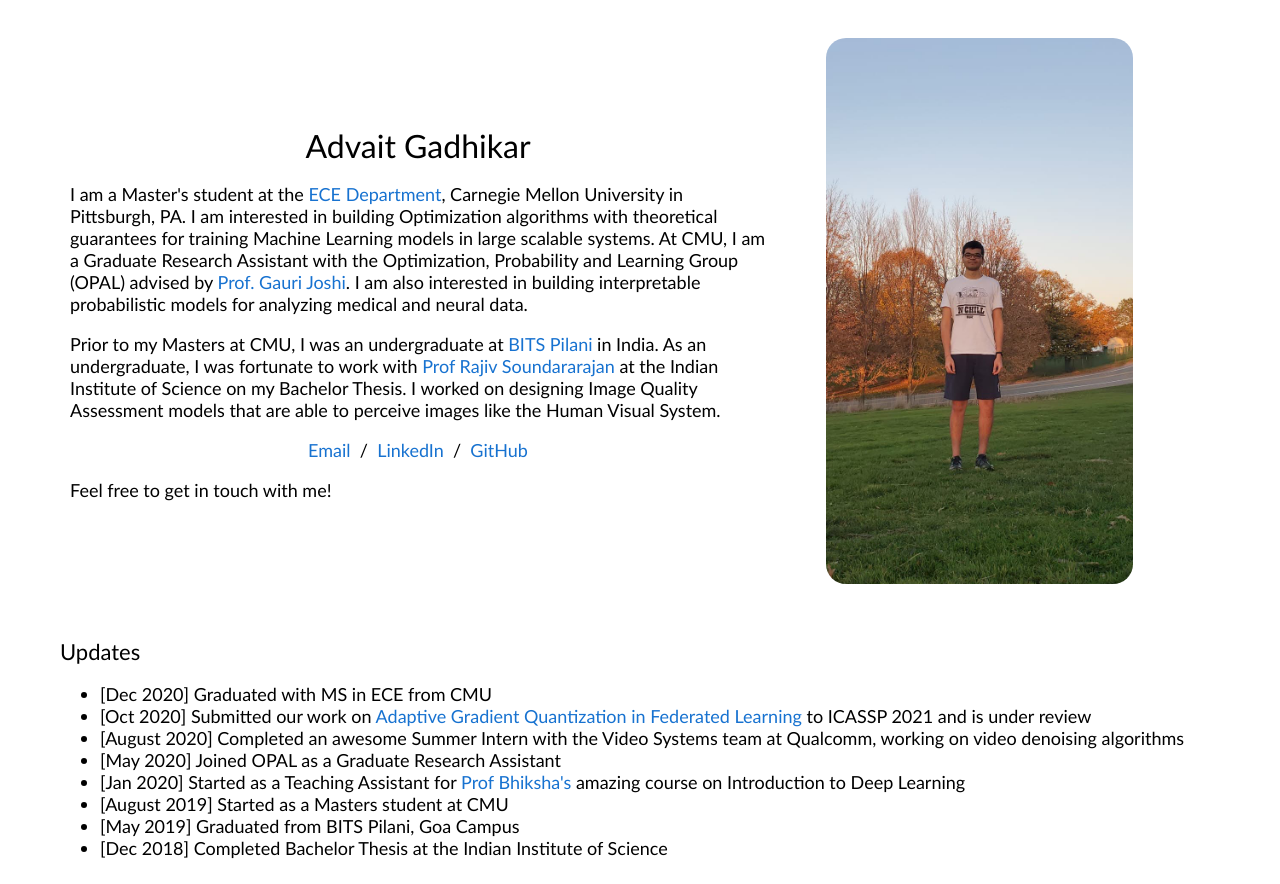
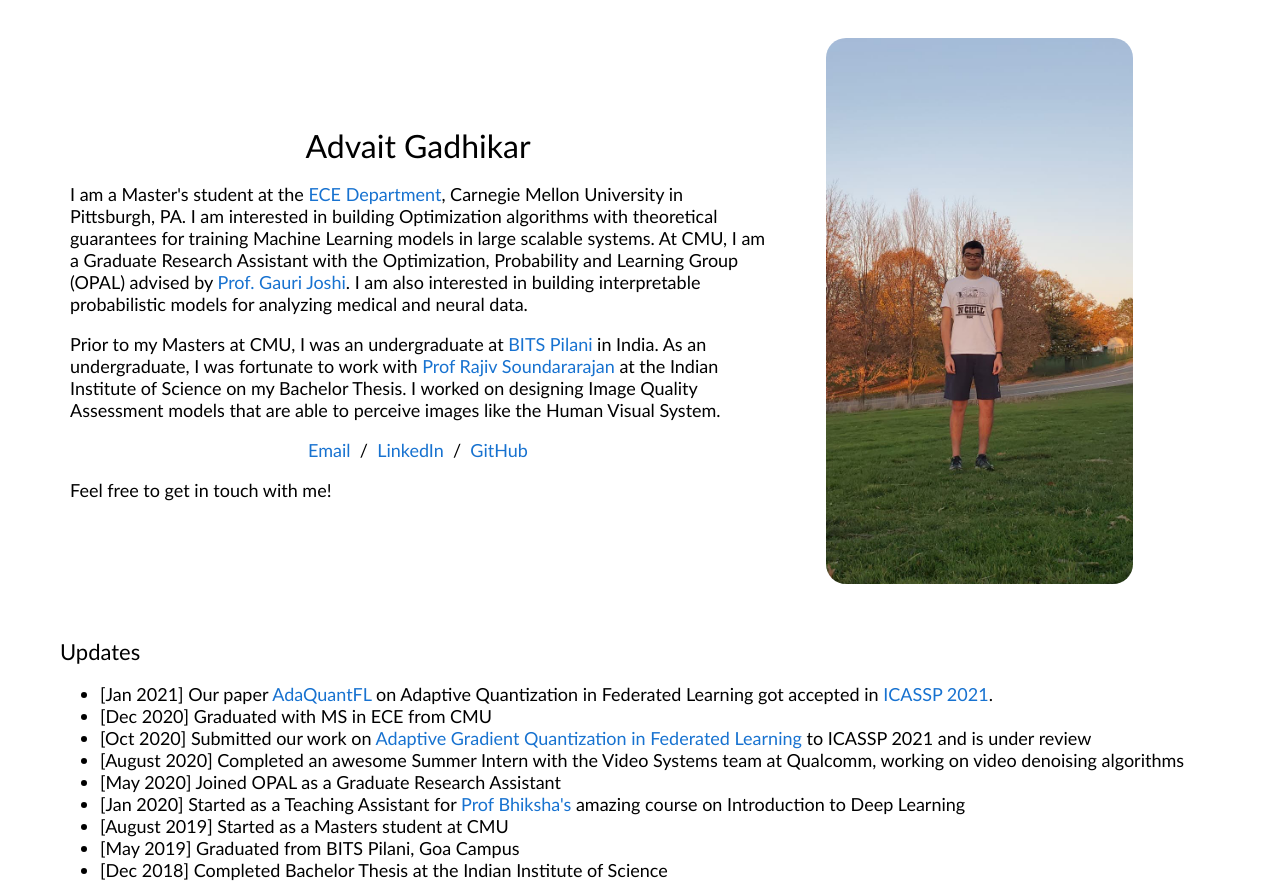
Before and after one commit to AdvaitGadhikar/advaitgadhikar.github.io, a plain HTML site: page index.html in a window 1280 px wide. Shown: the top 884 px of the page. Drawn offline with Linux system fonts and the light colour scheme.

Commit message:
added update

```diff
--- a/index.html
+++ b/index.html
@@ -48,6 +48,7 @@
               <heading>Updates</heading>
               <p>
                 <ul>
+                  <li>[Jan 2021] Our paper <a href="https://arxiv.org/abs/2102.04487"> AdaQuantFL</a> on Adaptive Quantization in Federated Learning got accepted in <a href="https://2021.ieeeicassp.org/">ICASSP 2021</a>. </li>
                   <li>[Dec 2020] Graduated with MS in ECE from CMU</li>
                   <li>[Oct 2020] Submitted our work on <a href="http://www.andrew.cmu.edu/user/gaurij/adaquantfl.pdf">Adaptive Gradient Quantization in Federated Learning</a> to ICASSP 2021 and is under review</li>
                   <li>[August 2020] Completed an awesome Summer Intern with the Video Systems team at Qualcomm, working on video denoising algorithms</li>
```
